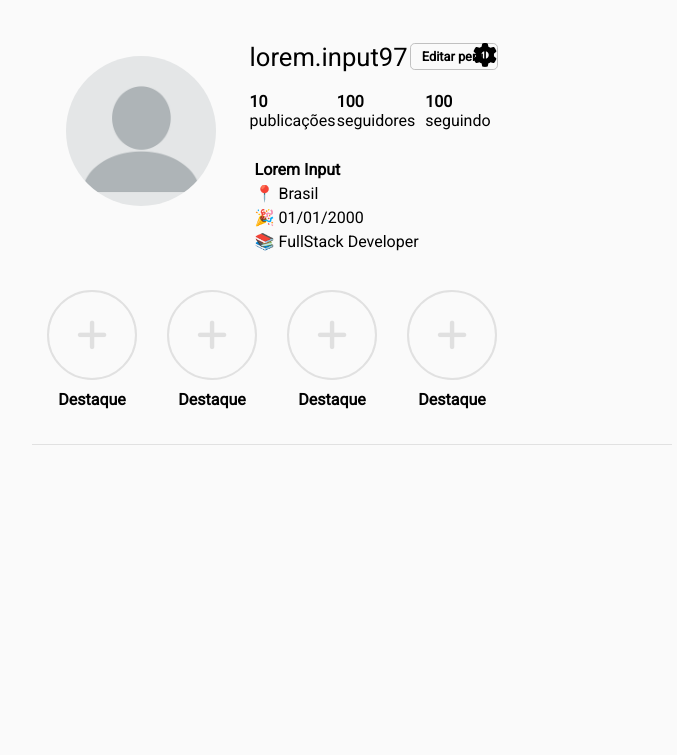
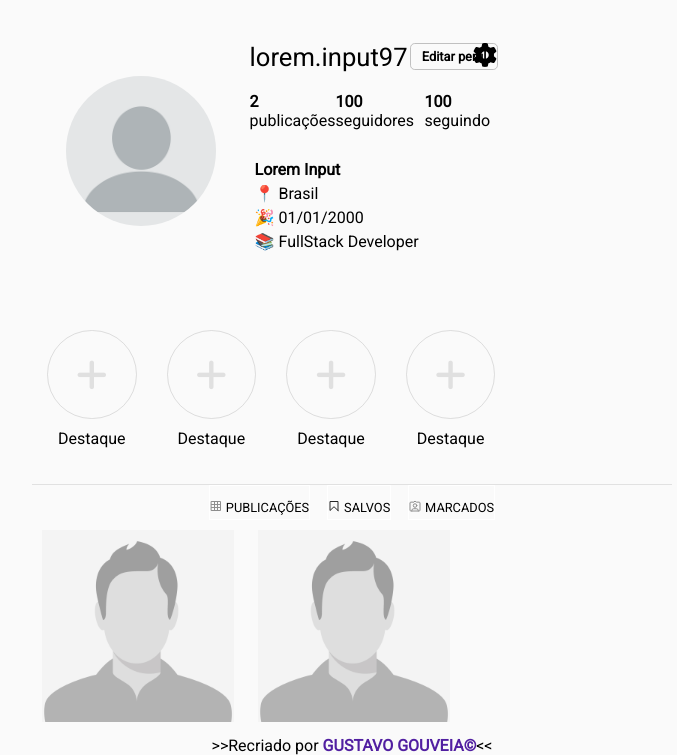
Before and after one commit to gustavogouveiaa/instagram-clone, a plain HTML site: page index.html in a window 1280 px wide. Shown: the part 52-807 px from the top of the page, without its empty margins (288-965 px from the left). Drawn offline with Linux system fonts and the light colour scheme.

Commit message:
Add files via upload

```diff
--- a/assets/style/main.css
+++ b/assets/style/main.css
@@ -43,9 +43,6 @@
 }
 
 /* Menu Icons */
-.icons {
-  width: 26%;
-}
 .icons_content {
   width: 100%;
   display: flex;
@@ -55,18 +52,12 @@
 .icons_content a img {
   width: 23px;
 }
-.icons_content a:nth-child(6) img {
-  width: 30px;
-  border-radius: 50%;
-}
 
 
 /* Profile Bio */
 main {
   margin: 0 auto;
   width: 50%;
-  height: 80%;
-  /* background-color: aquamarine; */
 }
 #profile-bio {
   width: 100%;
@@ -96,7 +87,6 @@ main {
   height: 100%;
   display: flex;
   flex-direction: column;
-  /* justify-content: center; */
   align-items: flex-start;
 }
 .bio_content {
@@ -183,7 +173,6 @@ main {
 .destaque_container {
   width: 100%;
   height: 200px;
-  /* background-color: aqua; */
   border-bottom: 1px solid #c0c0c070;
   display: flex;
   align-items: center;
@@ -191,18 +180,15 @@ main {
 }
 .destaque_cont {
   display: flex;
-  /* justify-content: center; */
   align-items: center;
+  justify-content: center;
   flex-direction: column;
 }
-.destaque_cont p {
-  font-weight: bold;
-}
 .destaque {
-  width: 90px;
-  height: 90px;
+  width: 5.6rem;
+  height: 5.6rem;
   border-radius: 50%;
-  border: 2px solid #c0c0c070;
+  border: 1px solid #c0c0c080;
   margin: 10px 15px;
   cursor: pointer;
 }
@@ -214,3 +200,55 @@ main {
   font-size: 35px;
   color: #c0c0c070;
 }
+
+/* Feed */
+.feed {
+  width: 100%;
+  display: flex;
+  flex-direction: column;
+  align-items: center;
+
+}
+
+/* Opição do Feed */
+.option_row {
+  width: 50%;
+  display: flex;
+  justify-content: space-evenly;
+  align-items: center;
+}
+.options_feed {
+  border: 1px solid #fff;
+  padding: .7rem 0 .2rem 0;
+}
+.options_feed a {
+  padding: 100% 0 100% 0;
+  color: #000;
+  font-size: .8rem;
+  text-transform: uppercase;
+  text-decoration: none;
+}
+.options_feed:hover {
+  border-top: 1px solid #000;
+}
+
+/* Foto Feed */
+.feed_photo {
+  width: 100%;
+}
+.feed_photo img {
+  width: 30%;
+  margin: 10px;
+}
+
+footer {
+  width: 100%;
+  /* height: 10%; */
+  display: flex;
+  justify-content: center;
+}
+footer span {
+  font-weight: bold;
+  color: rgb(81, 31, 161);
+  text-transform: uppercase;
+}
--- a/assets/style/reset.css
+++ b/assets/style/reset.css
@@ -14,6 +14,9 @@ body {
   width: 100%;
   height: 100vh;
   background-color: #fafafa;
+  display: flex;
+  flex-direction: column;
+  align-items: center;
 }
 
 
--- a/index.html
+++ b/index.html
@@ -24,13 +24,14 @@
             <input type="search" name="search_name" id="search_name" placeholder='Pesquisar'>
         </div>
       </div>
-      <div class="icons ct_content">
+      <div class="icons ct_content" style='width: 26%;'>
         <div class="icons_content ">
           <a href="#">
             <img src="assets/img/icons/house-icon.svg" alt="">
           </a>
           <a href="#">
-            <img src="assets/img/icons/chat-icon.svg" alt=""></a>
+            <img src="assets/img/icons/chat-icon.svg" alt="">
+          </a>
           <a href="#"><img src="assets/img/icons/plus-icon.svg" alt="">
           </a>
           <a href="#">
@@ -40,7 +41,7 @@
             <img src="assets/img/icons/heart-icon.svg" alt="">
           </a>
           <a href="#">
-            <img src="assets/img/photo-profile.png" alt="">
+            <img src="assets/img/photo-profile.png" alt="" style='width: 30px; border-radius: 50%;'>
           </a>
         </div>
       </div>
@@ -48,10 +49,15 @@
   </nav>
 
   <main>
+    <!-- Foto/Bio -->
     <section id="profile-bio">
+
+      <!-- Foto -->
       <div class="bio_photo">
           <img src="assets/img/photo-profile.png" alt="">
       </div>
+
+      <!-- Bio -->
       <div class="bio_infos">
         <div class="bio_content">
           <div class='name_row'>
@@ -67,7 +73,7 @@
           </div>
           <div class='follow_row'>
             <div class='publi'>
-              <p><strong>10</strong> publicações</p>
+              <p><strong>2</strong> publicações</p>
             </div>
             <div class='seguidores'>
               <p><strong>100</strong> seguidores</p>
@@ -85,6 +91,8 @@
         </div>
       </div>
     </section>
+
+    <!-- Destaques -->
     <section class="destaque_container">
       <div class="destaque_cont">
         <div class="destaque">
@@ -111,9 +119,34 @@
         <p>Destaque</p>
       </div>
     </section>
+
+    <!-- Feed -->
     <section class='feed'>
+      <div class="feed">
+        <div class="option_row">
+          <div class="options_feed">
+            <svg aria-label="" class="_ab6-" color="#8e8e8e" fill="#8e8e8e" height="12" role="img" viewBox="0 0 24 24" width="12"><rect fill="none" height="18" stroke="currentColor" stroke-linecap="round" stroke-linejoin="round" stroke-width="2" width="18" x="3" y="3"></rect><line fill="none" stroke="currentColor" stroke-linecap="round" stroke-linejoin="round" stroke-width="2" x1="9.015" x2="9.015" y1="3" y2="21"></line><line fill="none" stroke="currentColor" stroke-linecap="round" stroke-linejoin="round" stroke-width="2" x1="14.985" x2="14.985" y1="3" y2="21"></line><line fill="none" stroke="currentColor" stroke-linecap="round" stroke-linejoin="round" stroke-width="2" x1="21" x2="3" y1="9.015" y2="9.015"></line><line fill="none" stroke="currentColor" stroke-linecap="round" stroke-linejoin="round" stroke-width="2" x1="21" x2="3" y1="14.985" y2="14.985"></line></svg>
+            <a href="#">Publicações</a>
+          </div>
+          <div class="options_feed">
+            <svg aria-label="" class="_ab6-" color="#262626" fill="#262626" height="12" role="img" viewBox="0 0 24 24" width="12"><polygon fill="none" points="20 21 12 13.44 4 21 4 3 20 3 20 21" stroke="currentColor" stroke-linecap="round" stroke-linejoin="round" stroke-width="2"></polygon></svg>
+            <a href="#">Salvos</a>
+          </div>
+          <div class="options_feed">
+            <svg aria-label="" class="_ab6-" color="#8e8e8e" fill="#8e8e8e" height="12" role="img" viewBox="0 0 24 24" width="12"><path d="M10.201 3.797L12 1.997l1.799 1.8a1.59 1.59 0 001.124.465h5.259A1.818 1.818 0 0122 6.08v14.104a1.818 1.818 0 01-1.818 1.818H3.818A1.818 1.818 0 012 20.184V6.08a1.818 1.818 0 011.818-1.818h5.26a1.59 1.59 0 001.123-.465z" fill="none" stroke="currentColor" stroke-linecap="round" stroke-linejoin="round" stroke-width="2"></path><path d="M18.598 22.002V21.4a3.949 3.949 0 00-3.948-3.949H9.495A3.949 3.949 0 005.546 21.4v.603" fill="none" stroke="currentColor" stroke-linecap="round" stroke-linejoin="round" stroke-width="2"></path><circle cx="12.072" cy="11.075" fill="none" r="3.556" stroke="currentColor" stroke-linecap="round" stroke-linejoin="round" stroke-width="2"></circle></svg>
+            <a href="#">Marcados</a>
+          </div>
+        </div>
+        <div class="feed_photo">
+          <img src="assets/img/feed-profile.jpg" alt="...">
+          <img src="assets/img/feed-profile.jpg" alt="...">
+        </div>
+      </div>
+    </section>
+    <footer>
+      <p>&gt;&gt;Recriado por <a href="https://github.com/gustavogouveiaa/instagram-clone" target='_blank' style='text-decoration: none;'><span>Gustavo Gouveia&copy;</span></a>&lt;&lt;</p>
+    </footer>
+  </main>
 
-    </section>
-  </main>
 </body>
 </html>
```
